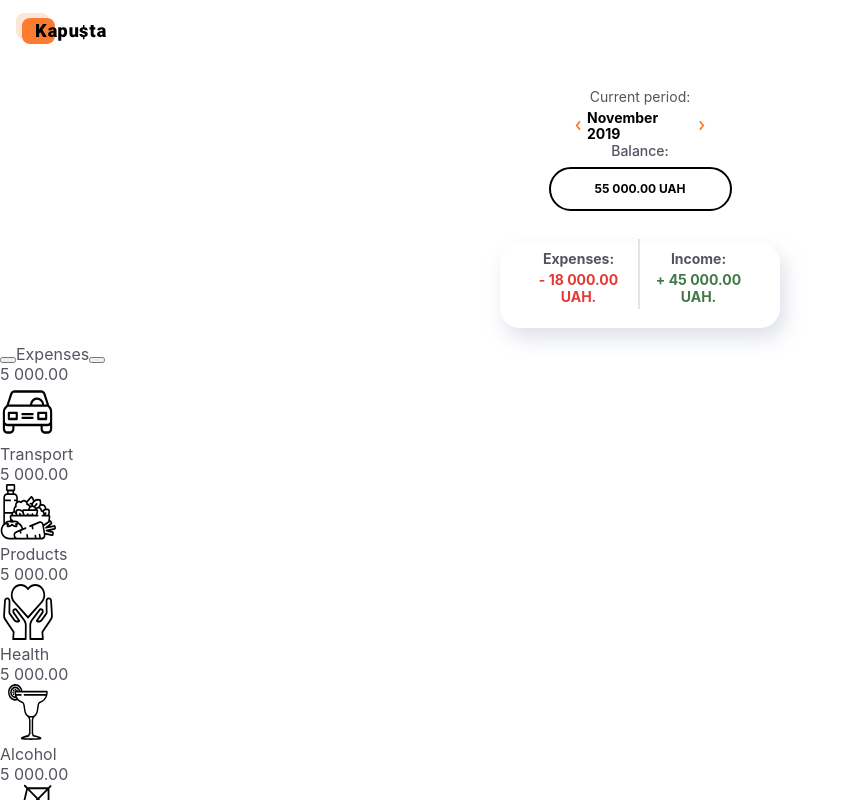
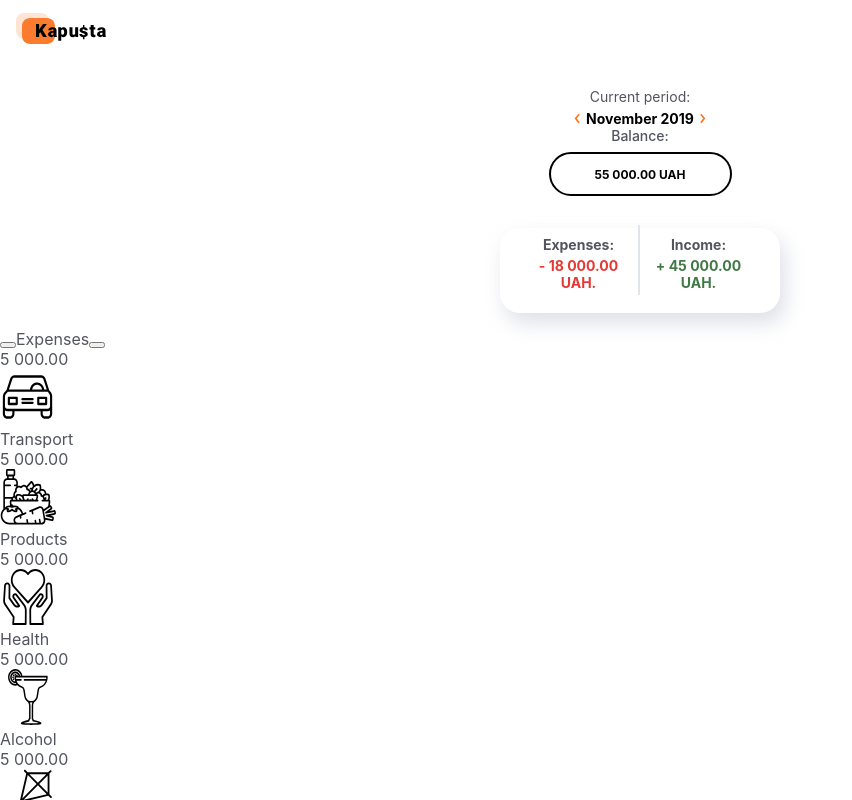
Before and after one commit to VasylchenkoSerhii/kapusta.REACT, a React (Create React App) app: page /kapusta.REACT/balance/reports in a window 1280 px wide. Shown: the top 800 px of the page, without its empty margins (0-852 px from the left). Built offline with nearby package versions, Linux system fonts and the light colour scheme.

Commit message:
test/fix

```diff
--- a/src/components/BalanceSummary/BalanceSummary.jsx
+++ b/src/components/BalanceSummary/BalanceSummary.jsx
@@ -14,13 +14,14 @@ import {
   Income,
   PeriodSubheading,
   Section,
+  WrapperPeriod,
 } from './BalanceSummary.styled';
 
 export default function BalanceSummary() {
   return (
     <Section>
       <Link></Link>
-      <div>
+      <WrapperPeriod>
         <PeriodSubheading>Current period:</PeriodSubheading>
         <PeriodContainer>
           <PeriodBtn type='button'>
@@ -35,7 +36,7 @@ export default function BalanceSummary() {
             </svg>
           </PeriodBtn>
         </PeriodContainer>
-      </div>
+      </WrapperPeriod>
       <div>
         <BalanceSubheading>Balance:</BalanceSubheading>
         <BalanceWrapper>
--- a/src/components/BalanceSummary/BalanceSummary.styled.jsx
+++ b/src/components/BalanceSummary/BalanceSummary.styled.jsx
@@ -3,6 +3,12 @@ import styled from 'styled-components';
 export const Section = styled.section`
   margin-top: 16px;
   margin-bottom: 16px;
+`;
+
+export const WrapperPeriod = styled.div`
+  display: flex;
+  flex-direction: column;
+  align-items: center;
 `;
 
 export const PeriodSubheading = styled.p`
@@ -22,7 +28,7 @@ export const BalanceSubheading = styled.p`
 export const PeriodContainer = styled.div`
   display: flex;
   align-items: center;
-  width: 142px;
+  min-width: 142px;
   margin-left: auto;
   margin-right: auto;
 `;
```
